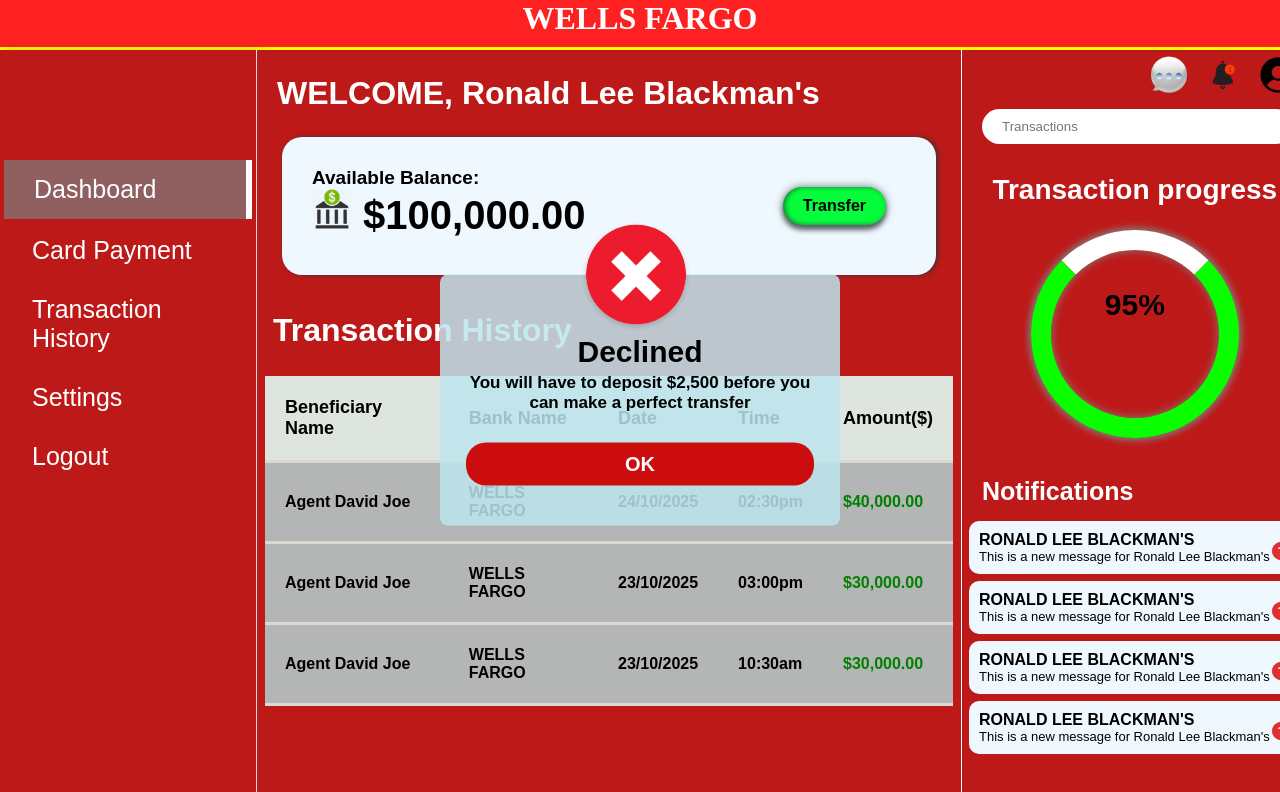
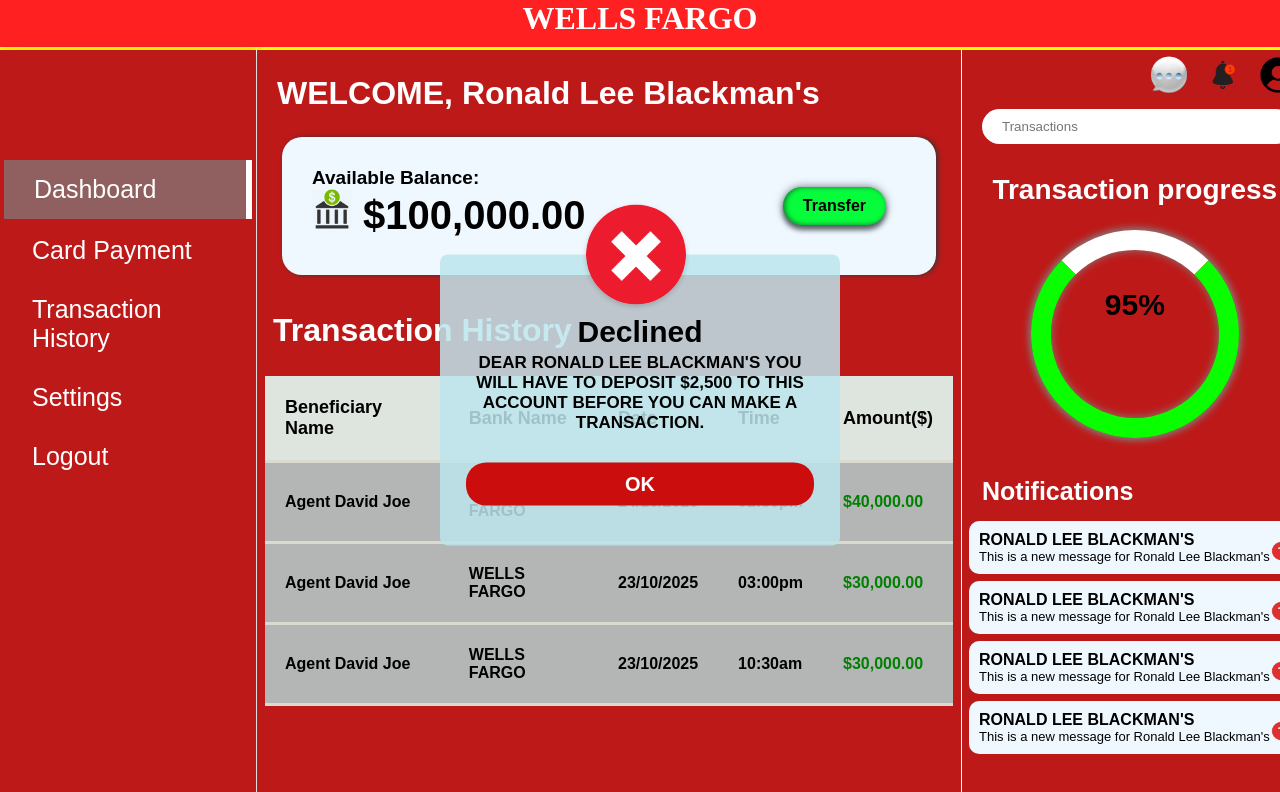
Before and after one commit to Anderson-Laura/rabby, a plain HTML site: page main.html in a window 1280 px wide. Both pictures are taken after a click on the button "Transfer". Shown: the top 792 px of the page. Drawn offline with Linux system fonts and the light colour scheme.

Commit message:
another commit

```diff
--- a/main.html
+++ b/main.html
@@ -43,7 +43,7 @@
                 <div class="popup" id="popup">
                     <img src="error.png" alt="thick-mark" class="img">
                     <h2>Declined</h2>
-                    <h6>You will have to deposit $2,500 before you can make a perfect transfer </h6>
+                    <h6>DEAR RONALD LEE BLACKMAN'S YOU WILL HAVE TO DEPOSIT $2,500 TO THIS ACCOUNT BEFORE YOU CAN MAKE A TRANSACTION.</h6>
                     <button type="button" onclick="closePopup()">OK</button>
                 </div>
                 <div class="third-content">
```
